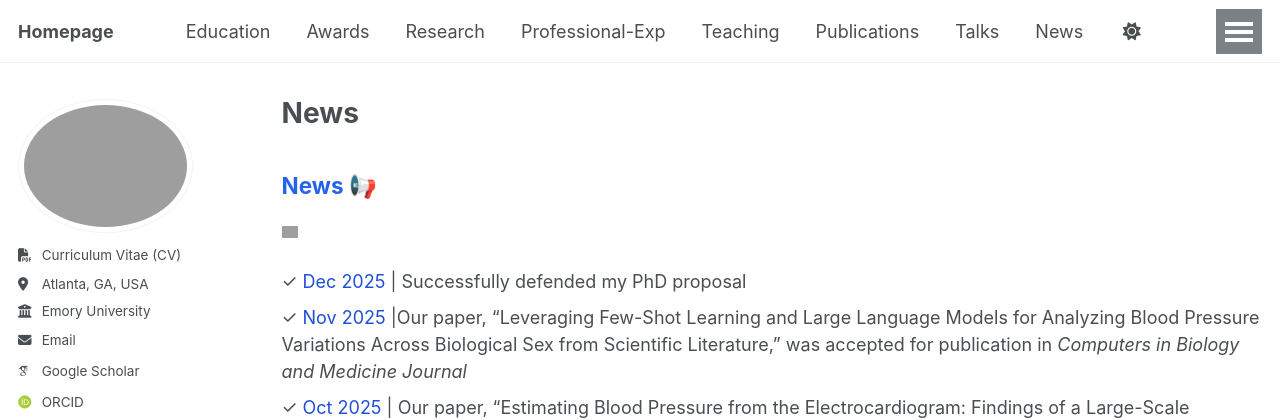
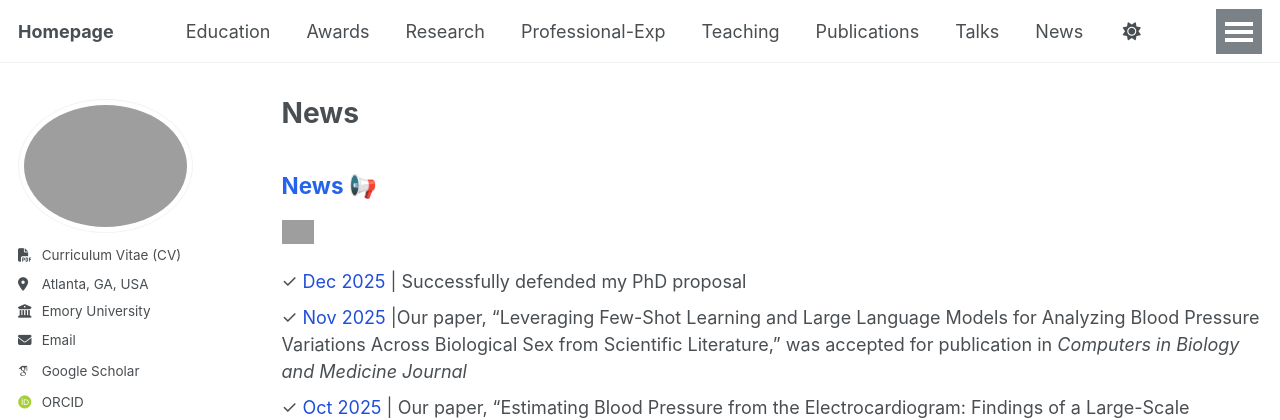
Before and after one commit to Somayyehmousavi/somayyehmousavi.github.io, a Jekyll site: the page built from _pages/news.md, in a window 1280 px wide. Shown: the top 420 px of the page. Built offline with Jekyll 4.4.1, drawn with Linux system fonts in a browser that asks for light colours; some web fonts are replaced; grey boxes are pictures that could not be loaded.

Commit message:
Update news.md

```diff
--- a/_pages/news.md
+++ b/_pages/news.md
@@ -5,7 +5,7 @@ permalink: /news/
 author_profile: true
 ---
 <h2 style="color:#2563eb;">News 📢</h2>
-<img src="images/profile.png" alt="Checkmark" width="16" height="16">
+<img src="images/profile.png" alt="Checkmark" width="32" height="32">
 <ul style="list-style-type: none; padding-left: 0;">
   <li>✓ <span style="color:#1f4ed8;">Dec 2025</span> | Successfully defended my PhD proposal</li>
   <li>✓ <span style="color:#1f4ed8;">Nov 2025</span> |Our paper, “Leveraging Few-Shot Learning and Large Language Models for Analyzing Blood Pressure Variations Across Biological Sex from Scientific Literature,” was accepted for publication in <i>Computers in Biology and Medicine Journal</i></li>
```
